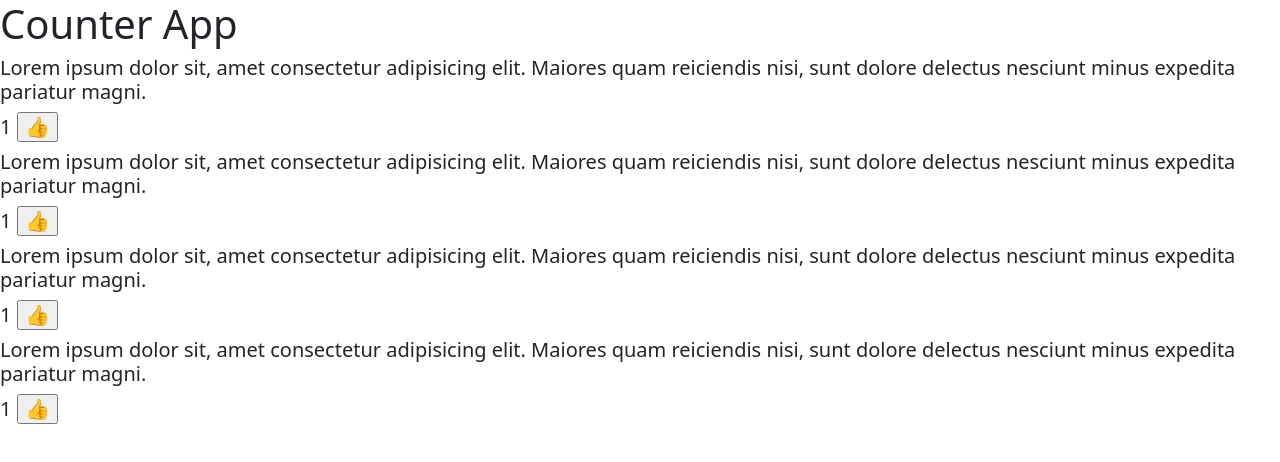
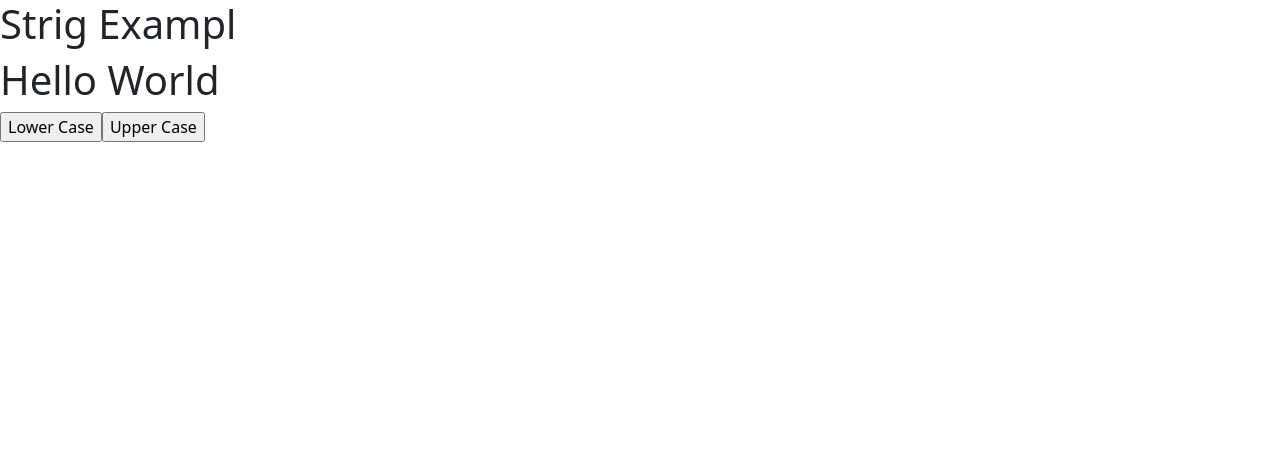
Before and after one commit to umeshtambat/third-react, a React (Create React App) app: page / in a window 1280 px wide. Shown: the top 462 px of the page. Built offline with nearby package versions, Linux system fonts and the light colour scheme.

Commit message:
uppercase lower case on string

```diff
--- a/src/App.js
+++ b/src/App.js
@@ -1,46 +1,39 @@
-import { useState } from "react";
+
+import {useState} from "react";
 function App() {
   return (
     <>
-      <h1>Counter App</h1>
-      <CounterApp />
-      <CounterApp />
-      <CounterApp />
-      <CounterApp />
+      <h1>Strig Exampl</h1>
+      <StringDemo/>
     </>
   );
 }
 
-function CounterApp() {
-  // let counter = 1;   //stateless
+function StringDemo() {
+  // let title  = "Hello World";
 
-  //  let var1 = useState(1);
-  // console.log(var1);
+  let [title, setTitle] = useState("Hello World");
 
-  // let list = useState(1);
-  // let[counter, setCounter]= list;
+let lowerCaseAction = () => {
+  title = title.toLowerCase();
+  console.log(title);
+  setTitle(title);
+};
+let upperCaseAction = () => {
+  title = title.toUpperCase();
+  console.log(title);
+  setTitle(title);
+};
 
-  let [counter, setCounter] = useState(1);
 
-  let likeMeAction = () => {
-    counter += 1;
-    console.log(counter);
-
-    //asking react to perform DOM operation
-    setCounter(counter);
-  };
   return (
     <>
-      <h5>
-        Lorem ipsum dolor sit, amet consectetur adipisicing elit. Maiores quam
-        reiciendis nisi, sunt dolore delectus nesciunt minus expedita pariatur
-        magni.
-      </h5>
-      <h5>
-        {counter} <input type="button" value="&#128077;" onClick={likeMeAction} />
-      </h5>
+      <h1>{title}</h1>
+      <input type="button" value="Lower Case" onClick={lowerCaseAction} />
+      <input type="button" value="Upper Case" onClick={upperCaseAction} />
     </>
   );
 }
 
+
 export default App;
```
